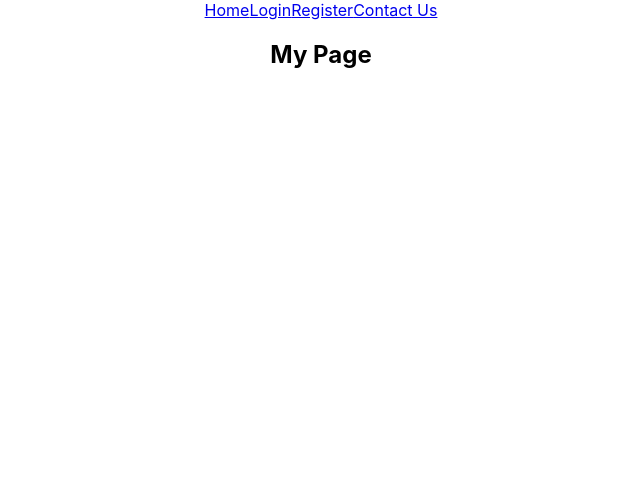
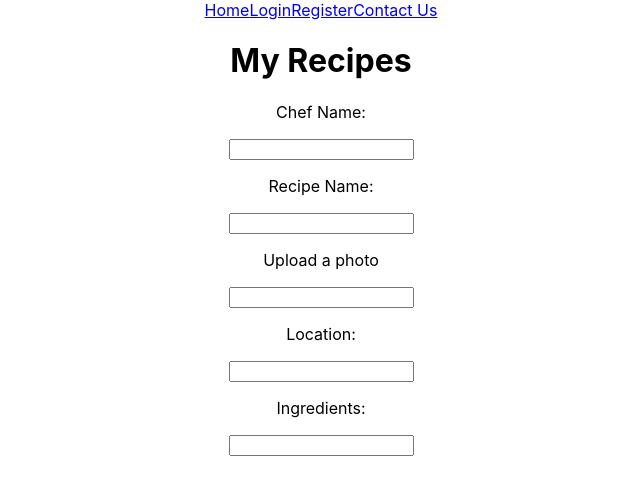
Before and after one commit to bw-chef-portfolio/chef-portfolio-FE, a React (Create React App) app in the folder chef_portfolio/: page /protected in a window 1280 px wide. Shown: the top 494 px of the page, without its empty margins (319-959 px from the left). Built offline with nearby package versions, Linux system fonts and the light colour scheme; sample sign-in values are in the browser's storage.

Commit message:
building out the protected route chef page

```diff
--- a/chef_portfolio/src/actions/index.js
+++ b/chef_portfolio/src/actions/index.js
@@ -52,3 +52,21 @@ export const addUser = addUser => dispatch => {
         console.log(err.response)
         dispatch({type: REGISTRATION_FAILURE, payload: err.response})});
 };
+
+export const FETCH_DATA_START = 'FETCH_DATA_START';
+export const FETCH_DATA_SUCCESS = 'FETCH_DATA_SUCCESS';
+export const FETCH_DATA_FAILURE = 'FETCH_DATA_FAILURE';
+
+export const getData = () => dispatch => {
+  console.log()
+  dispatch({ type: FETCH_DATA_START });
+   axiosWithAuth()
+    .get(``)
+    .then(res => {
+        console.log(res)
+      dispatch({ type: FETCH_DATA_SUCCESS, payload: res.data});
+    })
+    .catch(err => {
+        console.log(err.response)
+        dispatch({type: FETCH_DATA_FAILURE, payload: err.response})});
+};
--- /dev/null
+++ b/chef_portfolio/src/components/ChefCard.js
@@ -0,0 +1,16 @@
+import React from 'react';
+import Chef from './Chef'
+
+const ChefCard = (props) => {
+    return (
+        <div>
+             {props.data.map(data => {
+                    return (
+                        <Chef key={data.id} chefData={data} />
+                    )
+                })}
+        </div>
+     );
+}
+
+export default ChefCard;
--- a/chef_portfolio/src/components/Registration.js
+++ b/chef_portfolio/src/components/Registration.js
@@ -70,11 +70,11 @@ class Registration extends React.Component {
                         onChange={this.handleChanges}
                     ></input>
                     <button onClick={this.registration}>
-                        {/* {this.props.registration ? (
+                        {this.props.addUser ? (
                           <Loader type="ThreeDots" color="#1f2a38" height="12" width="26" />
                         ) : (
                          'Register'
-                        )} */}
+                        )}
                         Register
                     </button>
                 </form>
--- a/chef_portfolio/src/components/withAuth/ChefPage.js
+++ b/chef_portfolio/src/components/withAuth/ChefPage.js
@@ -1,17 +1,98 @@
 import React from 'react';
+import { connect } from 'react-redux';
+
+// import ChefCard from '../../components/ChefCard'
+import {getData} from '../../actions'
+
+
+
+
 
 class ChefPage extends React.Component {
-    constructor(props) {
-        super(props);
-        this.state = {  }
-    }
+    state = {
+
+        chefInfo: {
+            chefName: '',
+            recipeTitle: '',
+            itemPhoto: '',
+            chefLocation: '',
+            itemIngredients: '',
+        }
+    };
+
+//    componentDidMount() {
+//        this.props.getData()
+//    }
+
+    handleChanges = e => {
+    this.setState({
+      chefInfo: {
+        ...this.state.chefInfo,
+        [e.target.name]: e.target.value
+      }
+    });
+  };
+
+
+
     render() {
+        console.log()
         return (
             <div>
-                <h2>My Page</h2>
+                <h1>My Recipes</h1>
+               {/* <ChefCard chefData={this.chefData} /> */}
+                <form>
+                    <p>Chef Name: </p>
+                     <input
+                        type="text"
+                        name="chefName"
+                        value={this.state.chefInfo.chefName}
+                        onChange={this.handleChanges}
+                    ></input>
+                    <p>Recipe Name: </p>
+                     <input
+                        type="text"
+                        name="recipeTitle"
+                        value={this.state.chefInfo.recipeTitle}
+                        onChange={this.handleChanges}
+                    ></input>
+                    <p>Upload a photo</p>
+                     <input
+                        type="text"
+                        name="itemPhoto"
+                        value={this.state.chefInfo.itemPhoto}
+                        onChange={this.handleChanges}
+                    ></input>
+                    <p>Location: </p>
+                     <input
+                        type="text"
+                        name="chefLocation"
+                        value={this.state.chefInfo.chefLocation}
+                        onChange={this.handleChanges}
+                    ></input>
+                    <p>Ingredients: </p>
+                     <input
+                        type="text"
+                        name="itemIngredients"
+                        value={this.state.chefInfo.itemIngredients}
+                        onChange={this.handleChanges}
+                    ></input>
+                </form>
             </div>
-         );
+        )
     }
 }
-
-export default ChefPage;
+const mapStateToProps = state => {
+    console.log(state)
+    return {
+       error: state.error,
+       fetchingData: state.fetchingData,
+       chefData: state.chefData
+    }
+}
+export default connect(
+    mapStateToProps,
+    {
+        getData,
+    }
+)(ChefPage)
--- /dev/null
+++ b/chef_portfolio/src/reducers/chefPageReducer.js
@@ -0,0 +1,68 @@
+import {
+  FETCH_DATA_START,
+  FETCH_DATA_SUCCESS,
+  FETCH_DATA_FAILURE,
+} from '../actions';
+
+const chefData =   [{
+      chef_name: "Erica",
+      recipe_title: "Pizza",
+      item_photo:
+        "https://images.unsplash.com/photo-1528137871618-79d2761e3fd5?ixlib=rb-1.2.1&ixid=eyJhcHBfaWQiOjEyMDd9&auto=format&fit=crop&w=1350&q=80",
+      chef_location: "Boston, Massachusetts",
+      item_ingredients: "Pizza Dough, Pizza Sauce, Cheese, Basil",
+      user_id: 1
+    },
+    {
+      chef_name: "Mitsuki",
+      recipe_title: "Soup",
+      item_photo:
+        "https://images.unsplash.com/photo-1529692236671-f1f6cf9683ba?ixlib=rb-1.2.1&ixid=eyJhcHBfaWQiOjEyMDd9&auto=format&fit=crop&w=1350&q=80",
+      chef_location: "Austin, TX",
+      item_ingredients: "Water, Tomatoes, Cream, Basil",
+      user_id: 2
+    },
+    {
+      chef_name: "Sam",
+      recipe_title: "Steak",
+      item_photo:
+        "https://images.unsplash.com/photo-1529692236671-f1f6cf9683ba?ixlib=rb-1.2.1&ixid=eyJhcHBfaWQiOjEyMDd9&auto=format&fit=crop&w=1350&q=80",
+      chef_location: "Colonie, NY",
+      item_ingredients: "Cut of Steak",
+      user_id: 3
+    }]
+
+const initialState = {
+  error: '',
+  fetchingData: false,
+  chefData: [],
+};
+
+export const chefPageReducer = (state = initialState, action) => {
+  switch (action.type) {
+    case FETCH_DATA_START:
+      return {
+        ...state,
+        error: '',
+        fetchingData: true
+
+      };
+    case FETCH_DATA_SUCCESS:
+      return {
+        ...state,
+        error: '',
+        fetchingData: false,
+        chefData: action.payload
+
+      };
+    case FETCH_DATA_FAILURE:
+        return {
+            ...state,
+            error: action.payload,
+            fetchingData: false
+        }
+    default:
+        return state
+  }
+
+}
--- a/chef_portfolio/src/reducers/index.js
+++ b/chef_portfolio/src/reducers/index.js
@@ -1,7 +1,9 @@
 import { combineReducers } from 'redux';
 import {registrationReducer as registration} from './registrationReducer'
+import loginReducer from './loginReducer'
+import { chefPageReducer } from './chefPageReducer'
 
 export default combineReducers({
-    registration,
+    registration, loginReducer, chefPageReducer
 
 });
```
Also changed, not shown: chef_portfolio/src/components/Chef.js (added, +11 -0 lines).
